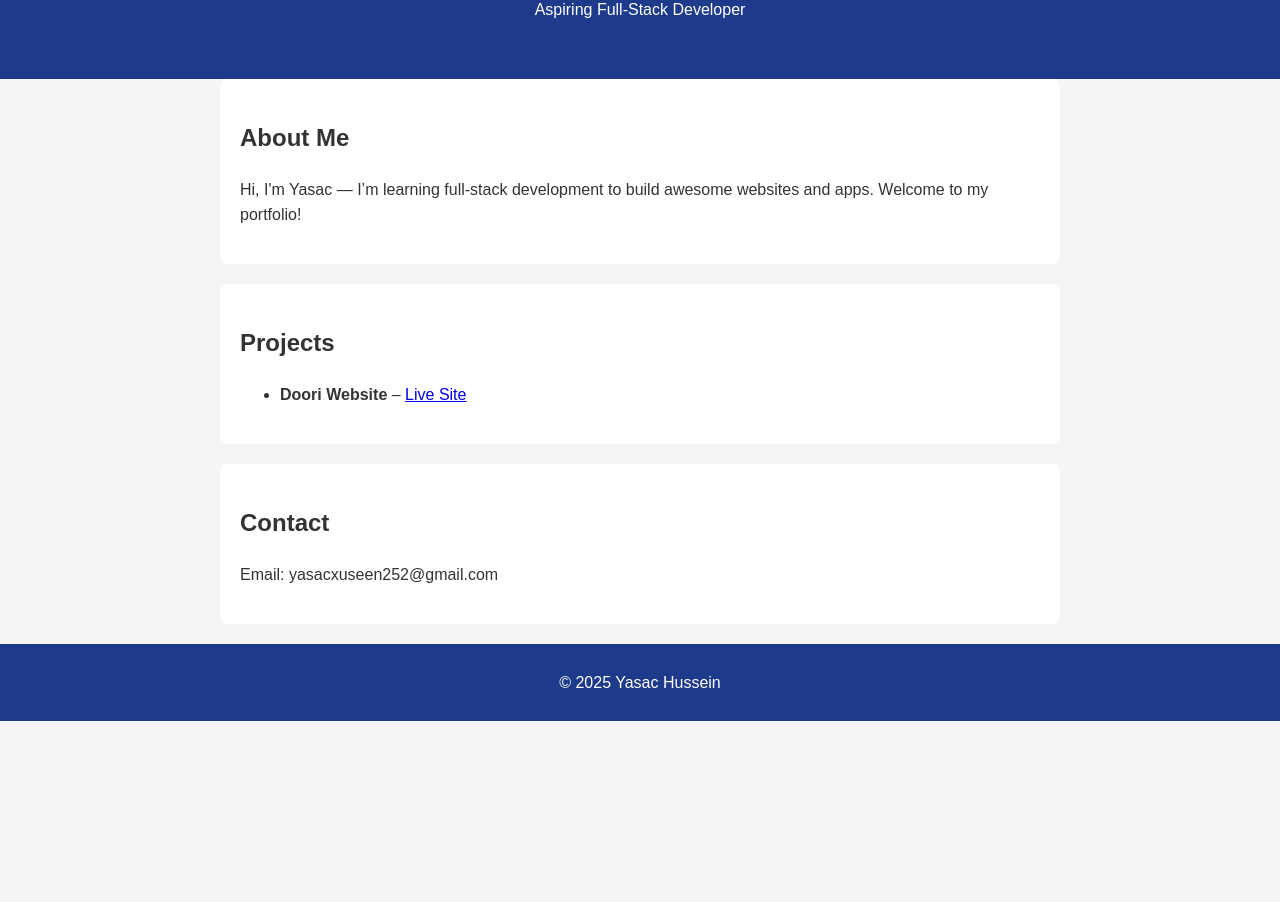
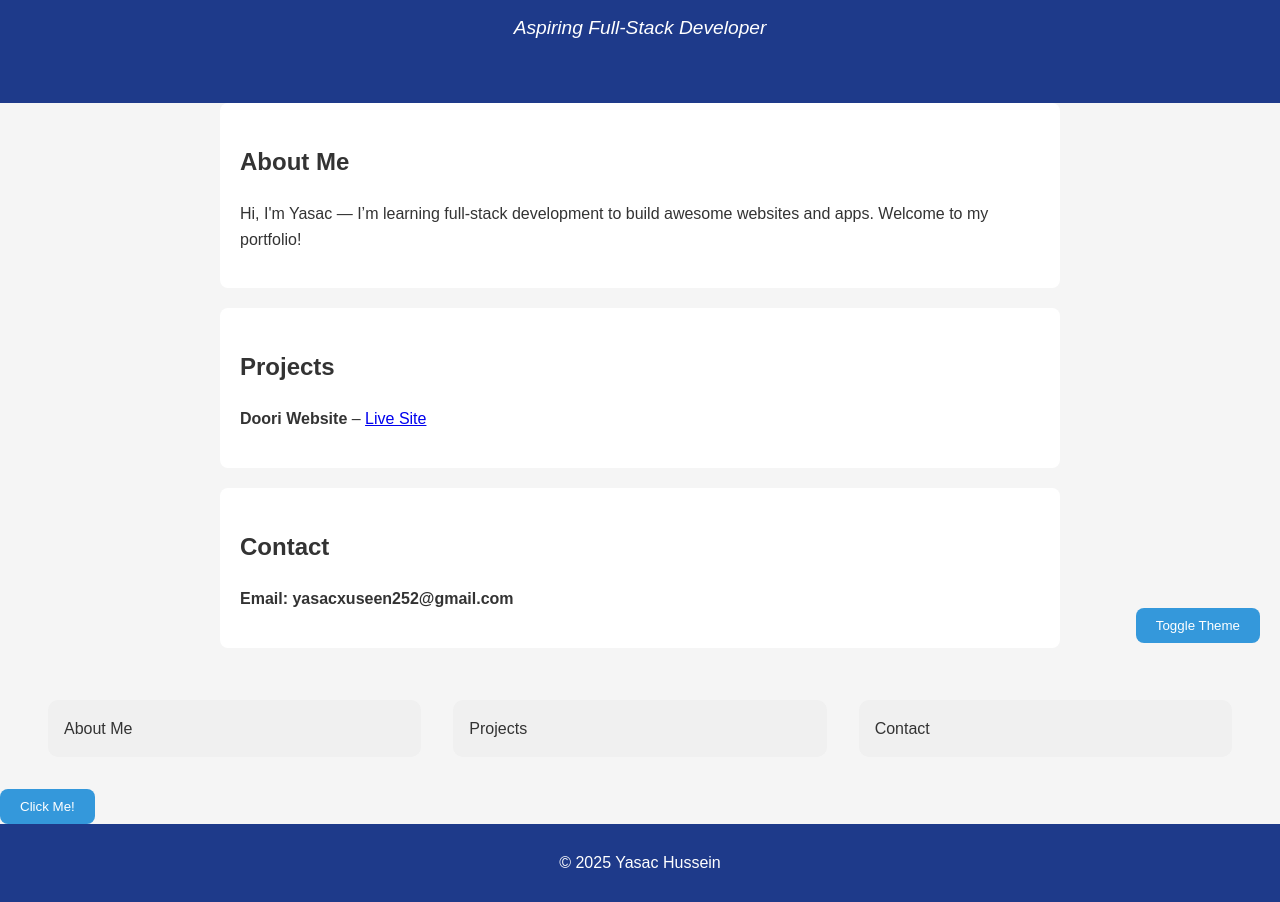
Before and after one commit to yasac6/my-portfolio, a plain HTML site: page index.html in a window 1280 px wide. Shown: the part 137-1039 px from the top of the page. Before the commit the page ends 858 px from the top, so only its background shows below. Drawn offline with Linux system fonts and the light colour scheme.

Commit message:
Update layout, dark mode, animations

```diff
--- a/index.html
+++ b/index.html
@@ -21,8 +21,8 @@
     <h2>Projects</h2>
     <ul>
       <li>
-        <strong>Doori Website</strong>
-        – <a href="https://doori.netlify.app" target="_blank">Live Site</a>
+        <strong>Doori Website</strong> –
+        <a href="https://doori.netlify.app" target="_blank">Live Site</a>
       </li>
     </ul>
   </section>
@@ -32,8 +32,32 @@
     <p>Email: yasacxuseen252@gmail.com</p>
   </section>
 
+  <div class="section-container">
+    <div class="section">About Me</div>
+    <div class="section">Projects</div>
+    <div class="section">Contact</div>
+  </div>
+
+  <button>Click Me!</button>
+
   <footer>
     <p>© 2025 Yasac Hussein</p>
   </footer>
+
+  <button id="toggle-theme">Toggle Theme</button>
+
+  <script>
+    const btn = document.getElementById('toggle-theme');
+    btn.addEventListener('click', () => {
+      document.body.classList.toggle('dark');
+      localStorage.setItem('theme', document.body.classList.contains('dark') ? 'dark' : 'light');
+    });
+
+    window.onload = () => {
+      if (localStorage.getItem('theme') === 'dark') {
+        document.body.classList.add('dark');
+      }
+    };
+  </script>
 </body>
 </html>
--- a/style.css
+++ b/style.css
@@ -7,11 +7,50 @@ body {
   color: #333;
 }
 
+body.dark {
+  background-color: #121212;
+  color: white;
+}
+
+body.dark header,
+body.dark footer {
+  background-color: #1a1a1a;
+  color: #fff;
+}
+
+body.dark section {
+  background-color: #1e1e1e;
+  color: #eee;
+}
+
+body.dark .section {
+  background-color: #2a2a2a;
+}
+
+body.dark button {
+  background-color: #444;
+  color: white;
+}
+
+body.dark button:hover {
+  background-color: #666;
+}
+
 header {
   background: #1e3a8a;
   color: white;
   padding: 40px 20px;
   text-align: center;
+}
+
+header h1 {
+  font-size: 2.5rem;
+  margin-bottom: 10px;
+}
+
+header p {
+  font-size: 1.2rem;
+  font-style: italic;
 }
 
 section {
@@ -23,9 +62,89 @@ section {
   border-radius: 8px;
 }
 
+.projects ul {
+  list-style: none;
+  padding: 0;
+}
+
+.projects li {
+  margin: 10px 0;
+}
+
+.contact p {
+  font-weight: bold;
+}
+
 footer {
   text-align: center;
   padding: 10px;
   background: #1e3a8a;
   color: white;
 }
+
+.section-container {
+  display: flex;
+  justify-content: space-around;
+  padding: 2rem;
+}
+
+.section {
+  flex: 1;
+  margin: 0 1rem;
+  padding: 1rem;
+  background-color: #f0f0f0;
+  border-radius: 10px;
+}
+
+button {
+  padding: 10px 20px;
+  background-color: #3498db;
+  color: white;
+  border: none;
+  border-radius: 8px;
+  transition: background-color 0.3s ease;
+  cursor: pointer;
+}
+
+button:hover {
+  background-color: #2980b9;
+}
+
+#toggle-theme {
+  position: fixed;
+  bottom: 20px;
+  right: 20px;
+  z-index: 1000;
+}
+
+/* Animations */
+section,
+footer,
+header {
+  opacity: 0;
+  transform: translateY(20px);
+  animation: fadeInUp 0.8s ease forwards;
+}
+
+header {
+  animation-delay: 0.2s;
+}
+.about {
+  animation-delay: 0.4s;
+}
+.projects {
+  animation-delay: 0.6s;
+}
+.contact {
+  animation-delay: 0.8s;
+}
+footer {
+  animation-delay: 1s;
+}
+
+@keyframes fadeInUp {
+  to {
+    opacity: 1;
+    transform: translateY(0);
+  }
+}
```
